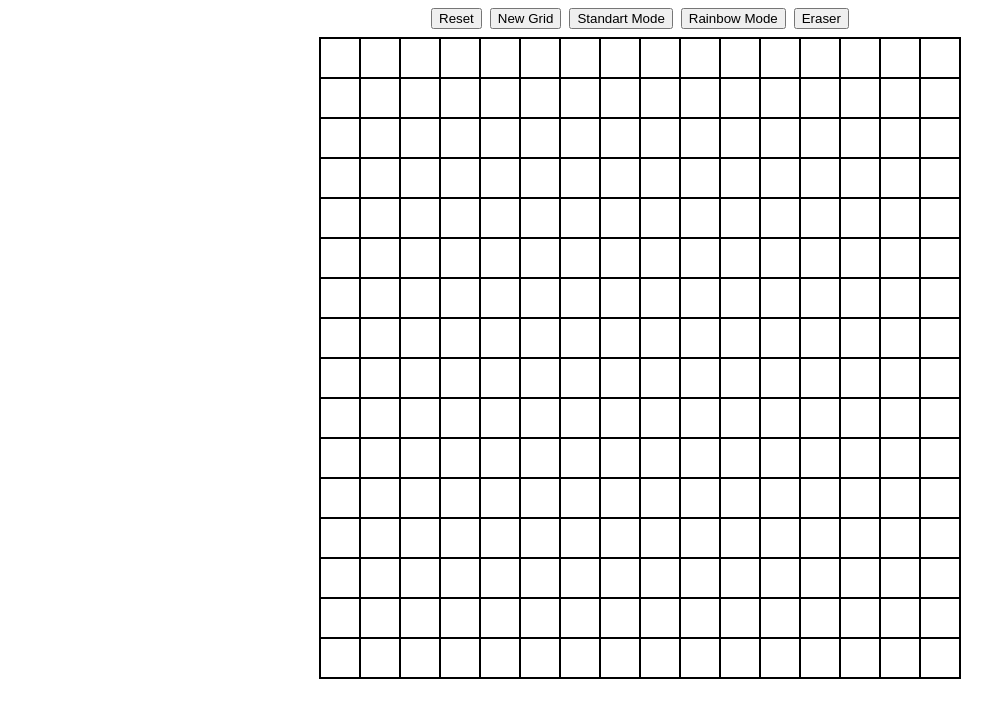
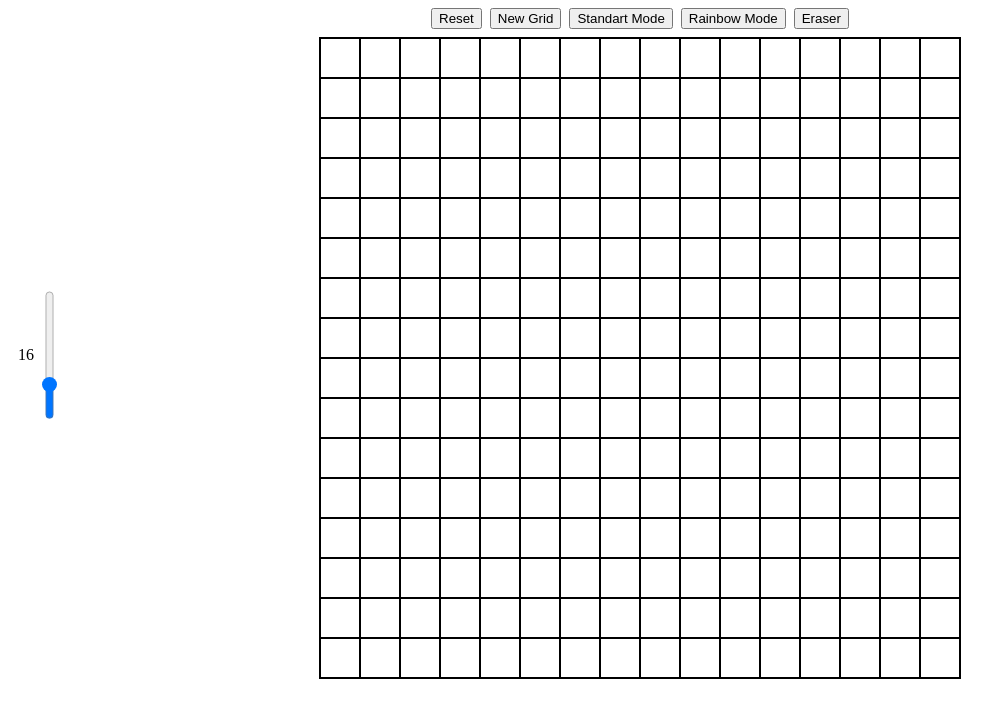
Before and after one commit to erdogduarda/etch-a-sketch, a plain HTML site: page index.html in a window 1280 px wide. Shown: the whole page, without its empty margins (0-1005 px from the left). Drawn offline with Linux system fonts and the light colour scheme.

Commit message:
Added slider for easier grid size adjustment

```diff
--- a/index.html
+++ b/index.html
@@ -9,6 +9,11 @@
 <body>
     <div id="table"></div>
     <div id="container"></div>
+    <div class="slidecontainer">
+        <input type="range" min="1" max="64" value="16" class="slider" id="myRange">
+        <p id="gridSize"></p>
+    </div>
+
     <script src="script.js"></script>
 </body>
 </html>
--- a/script.js
+++ b/script.js
@@ -1,6 +1,15 @@
 let container = document.getElementById("container")
 let gridItem = document.getElementsByClassName("grid-item")
 let table = document.getElementById("table")
+let slider = document.getElementById("myRange")
+let gridSize = document.getElementById("gridSize")
+gridSize.innerText = "16"
+
+slider.oninput = function(){
+    deleteGrid()
+    createGrid(this.value, this.value)
+    gridSize.innerText = this.value
+}
 
 function resetGrid(){
     for (let item of gridItem) {
--- a/style.css
+++ b/style.css
@@ -5,6 +5,17 @@
     aspect-ratio: 1/1;
     border: 1px solid #000;
     margin: 0 auto;
+}
+.slidecontainer{
+    display: flex;
+    flex-direction: column;
+    max-width:fit-content;
+    transform: rotate(270deg);
+    position: absolute;
+    top: 40%;
+}
+#gridSize{
+    transform: rotate(-270deg);
 }
 .grid-item{
     border: 1px solid #000;
```
